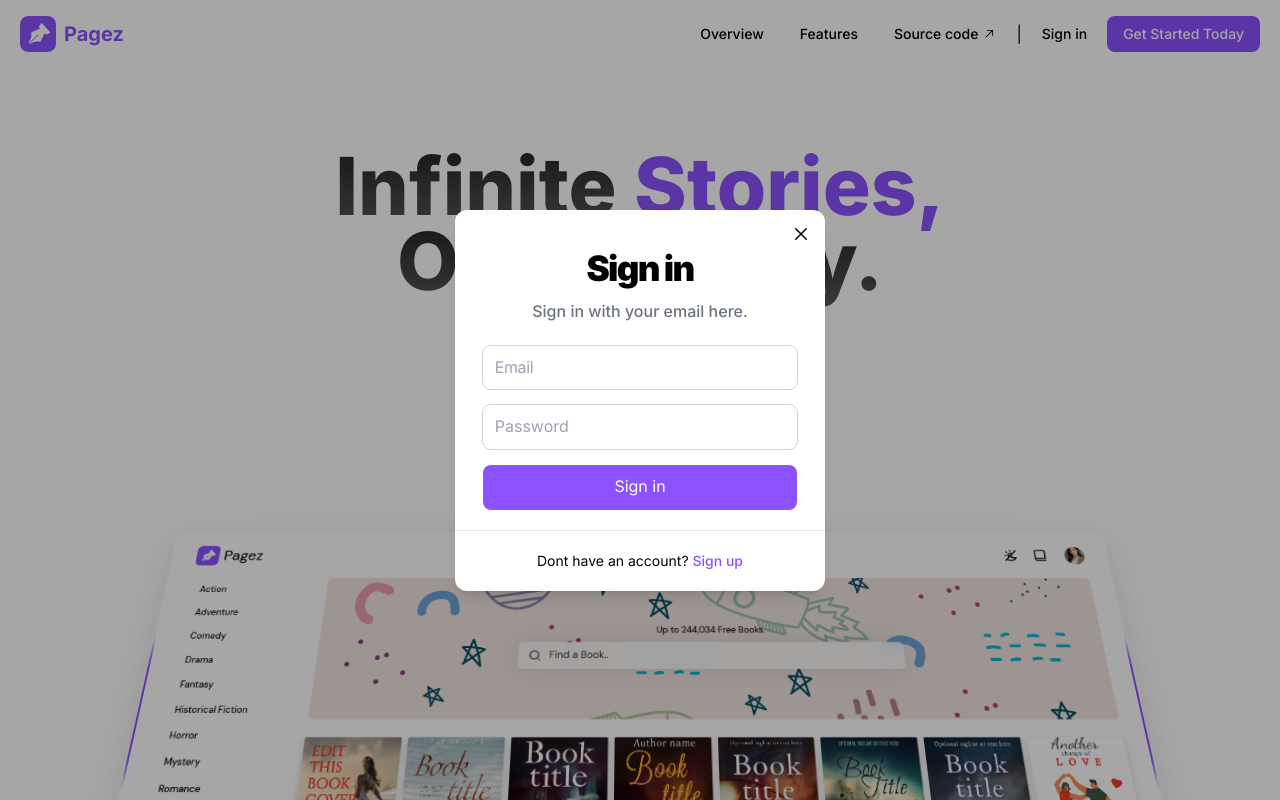
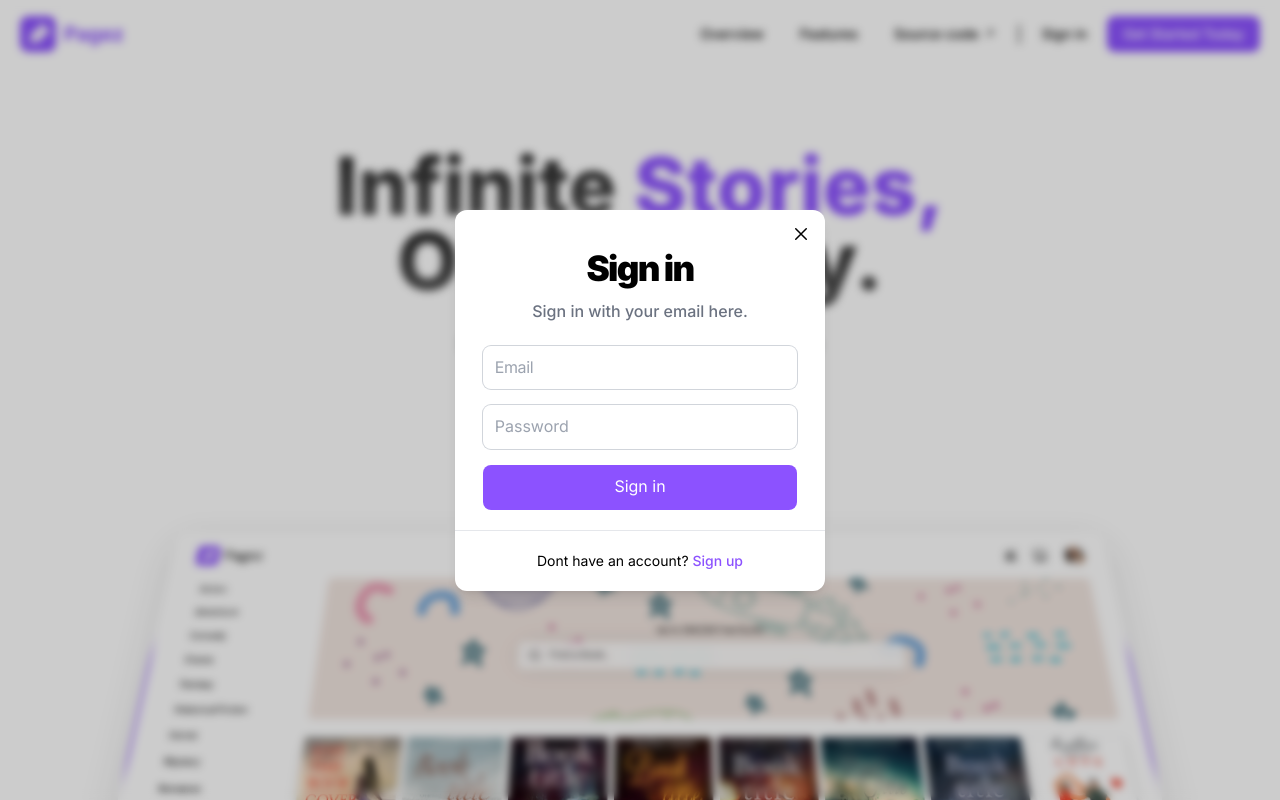
Before and after one commit to kevindermot99/gamezilla, a React (Vite) app: page / in a window 1280 px wide. Both pictures are taken after a click on the button "Sign in". Shown: the top 800 px of the page. Built offline with nearby package versions, Linux system fonts and the light colour scheme; a web font is replaced by a local one.

Commit message:
sign in form bg blur restored

```diff
--- a/src/Landing.jsx
+++ b/src/Landing.jsx
@@ -16,10 +16,12 @@ function Landing() {
 
   const showSignIn = () => {
     setSignInForm(true)
+    document.body.style.overflow = 'hidden';
   }
 
   const hideSignIn = () => {
     setSignInForm(false)
+    document.body.style.overflow = '';
   }
 
   const HeroGradientText =
--- a/src/components/SignIn.jsx
+++ b/src/components/SignIn.jsx
@@ -6,7 +6,7 @@ import { Link } from "react-router-dom";
 function SignIn({hideSignIn}) {
 
   return (
-    <div className="fixed top-0 left-0 w-full bg-black bg-opacity-35 h-full overscroll-contain">
+    <div className="fixed top-0 left-0 w-full bg-black bg-opacity-20 backdrop-blur-sm h-full overscroll-contain">
       <div className="w-[90%] max-h-[90%] max-w-[370px] h-fit bg-white absolute top-0 left-0 right-0 bottom-0 m-auto rounded-xl shadow-lg flex flex-col justify-start items-center">
         <button onClick={hideSignIn} className="self-end translate-y-2 mr-2 p-1 rounded-md cursor-pointer hover:bg-gray-100">
           <IoCloseOutline className="text-2xl" />
```
